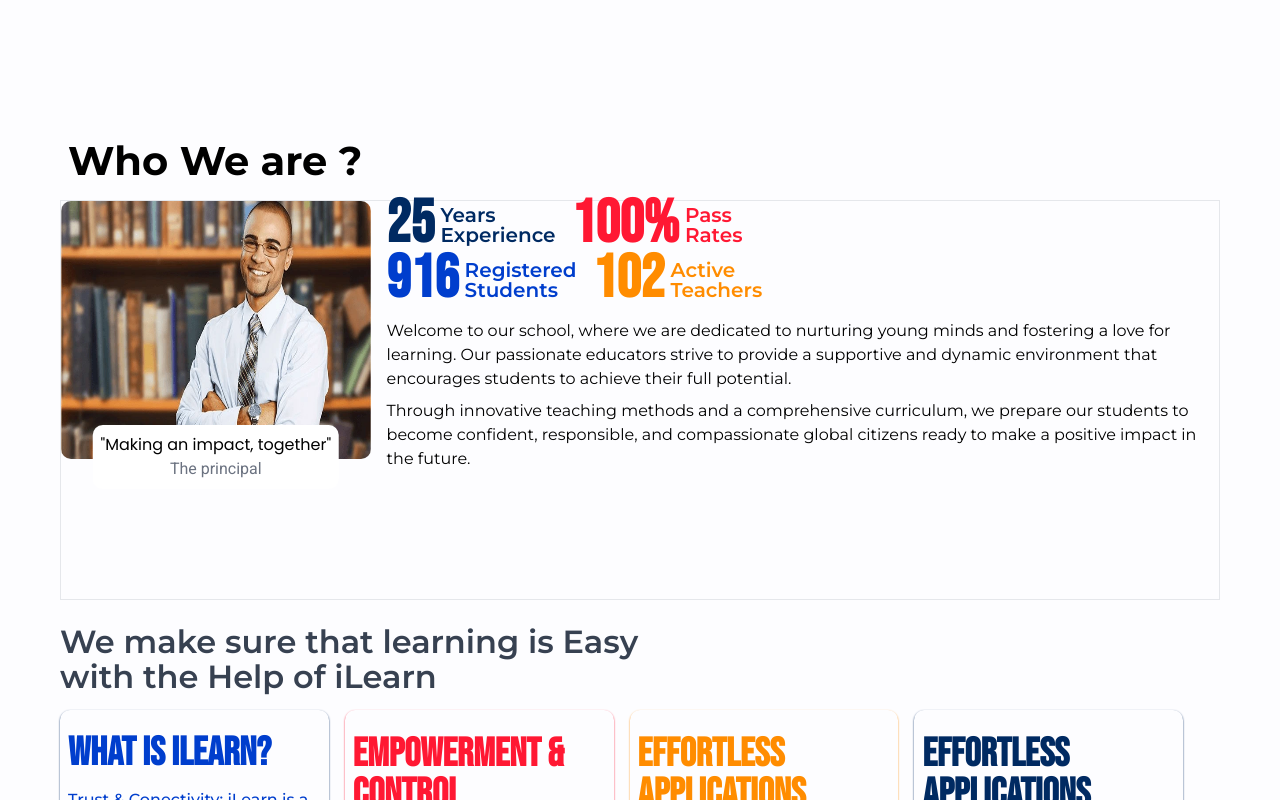
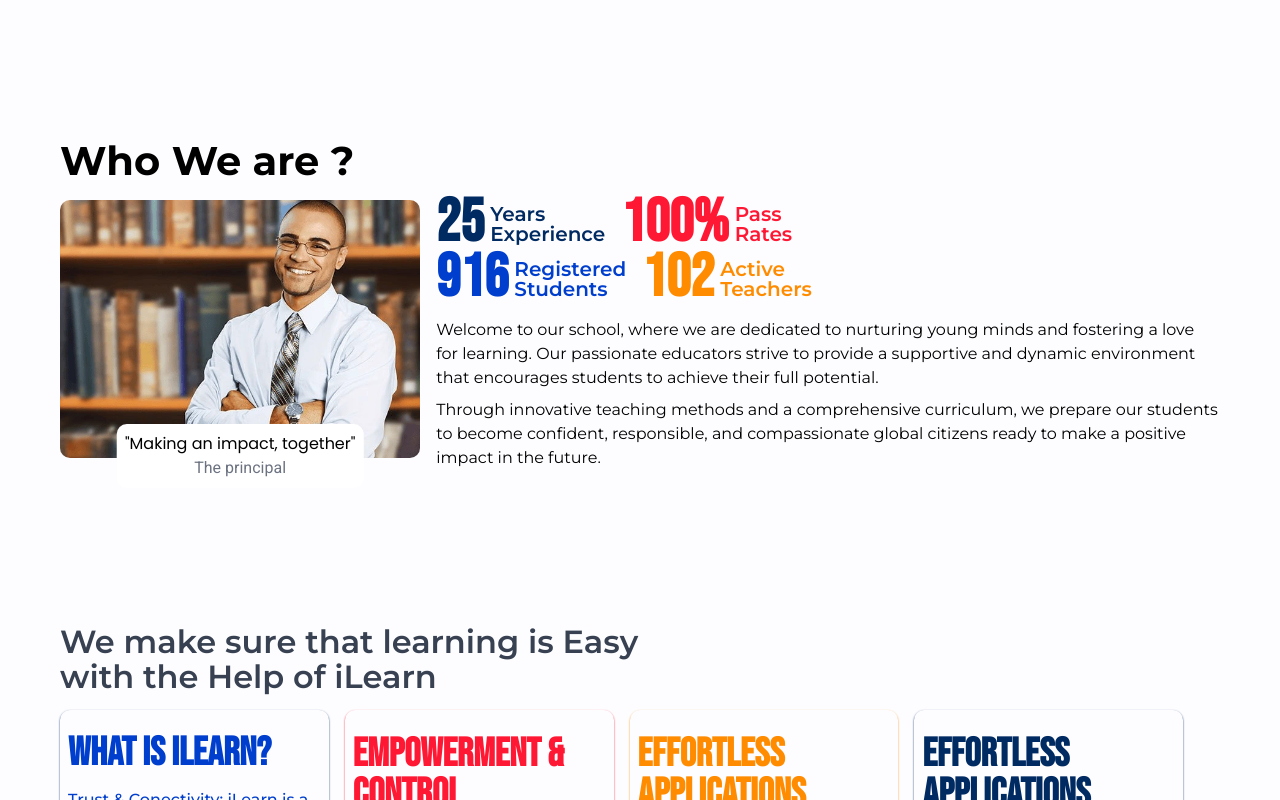
Before and after one commit to zerosyah/iLearnWeb, a React (Vite) app: page / in a window 1280 px wide. Shown: the part 726-1526 px from the top of the page. Built offline with nearby package versions, Linux system fonts and the light colour scheme; a web font is replaced by a local one.

Commit message:
back to original

```diff
--- a/src/pages/Home.tsx
+++ b/src/pages/Home.tsx
@@ -136,7 +136,7 @@ export default function Home() {
   //const phoneHeight = width < 430 ? height : height
 
   return (
-    <section className="relative scroll-container flex h-full w-full flex-col gap-[72px] bg-coolWhite dark:bg-gray-700 px-[0px] lg:px-[60px]">
+    <section className="scroll-container flex size-full flex-col gap-[72px] overflow-y-scroll bg-coolWhite dark:bg-gray-700 lg:px-[60px]">
       {/* Hero section start here */}
       <Stack
         className={`relative grid h-screen place-items-center justify-center`}
@@ -219,13 +219,13 @@ export default function Home() {
         className="relative flex h-fit w-full flex-col gap-[24px]"
         // style={{padding: vw <= 850 ? vw*0.95 : vw * 0.9}}
       >
-        <h1 className="relative pl-[8px] font-montserrat text-[40px] font-bold leading-[30px] text-black lg:text-[40px]">
+        <h1 className="relative pl-[8px] lg:pl-0 font-montserrat text-[40px] font-bold leading-[30px] text-black lg:text-[40px]">
           Who We are ?
         </h1>
         {/* first section of section 2 start*/}
         <div
-          className="relative flex w-full border flex-col items-center"
-          style={{ height: vw <= 850 ? vh : vh * 0.5 }}
+          className="relative flex w-full flex-col items-center"
+          style={{ height: vw <= 850 ? "fit-content" : vh * 0.5 }}
         >
           <div
             className="relative flex w-full items-center gap-[48px] rounded-[10px] lg:items-start lg:gap-[16px]"
@@ -234,19 +234,15 @@ export default function Home() {
             {/* image section */}
             <div
               className="relative flex h-fit flex-col"
-              // style={{
-              //   width: vw <= 850 ? vw * 0.95 : vw * 0.4166666667,
-              //   height: vw <= 850 ? vh * 0.4 : vw * 0.2012222222,
-              // }}
+              style={{
+                width: vw <= 850 ? vw * 0.95 : vw * 0.4166666667,
+                height: vw <= 850 ? vh * 0.4 : vw * 0.2012222222,
+              }}
             >
               <img
                 src={pp}
                 alt="pp"
-                className="relative rounded-[10px] object-center"
-                style={{
-                //width: vw <= 850 ? vw * 0.95 : vw * 0.4166666667,
-                height: vw <= 850 ? vh * 0.4 : vw * 0.2012222222,
-              }}
+                className="relative size-full rounded-[10px] object-cover"
               />
               <div className="absolute -bottom-[30px] left-1/2 flex h-fit w-fit -translate-x-1/2 transform flex-col items-center justify-center  rounded-[10px] bg-white p-[8px] text-center text-black">
                 <p className="text-nowrap font-popins text-[16px] text-black">
@@ -382,6 +378,16 @@ export default function Home() {
               </div>
             </div>
             <div
+
+
+
+
+
+
+
+
+
+
               className="relative rounded-[10px] px-[8px] shadow-sm shadow-imperialRed"
               style={{
                 width: vw <= 850 ? vw * 0.95 : vw * 0.21,
@@ -500,7 +506,7 @@ export default function Home() {
       {/* Second section end here */}
 
       {/** Thrird Section Start here */}
-      <Stack className="relative flex h-fit w-full flex-col gap-[24px] lg:text-start">
+      <Stack className="relative  flex h-fit w-full flex-col gap-[24px] lg:text-start">
         <div className="">
           <h1 className="relative px-[8px] font-montserrat text-[40px] font-bold leading-tight text-black lg:px-0 lg:text-[50px]">
             Our Programs
```
